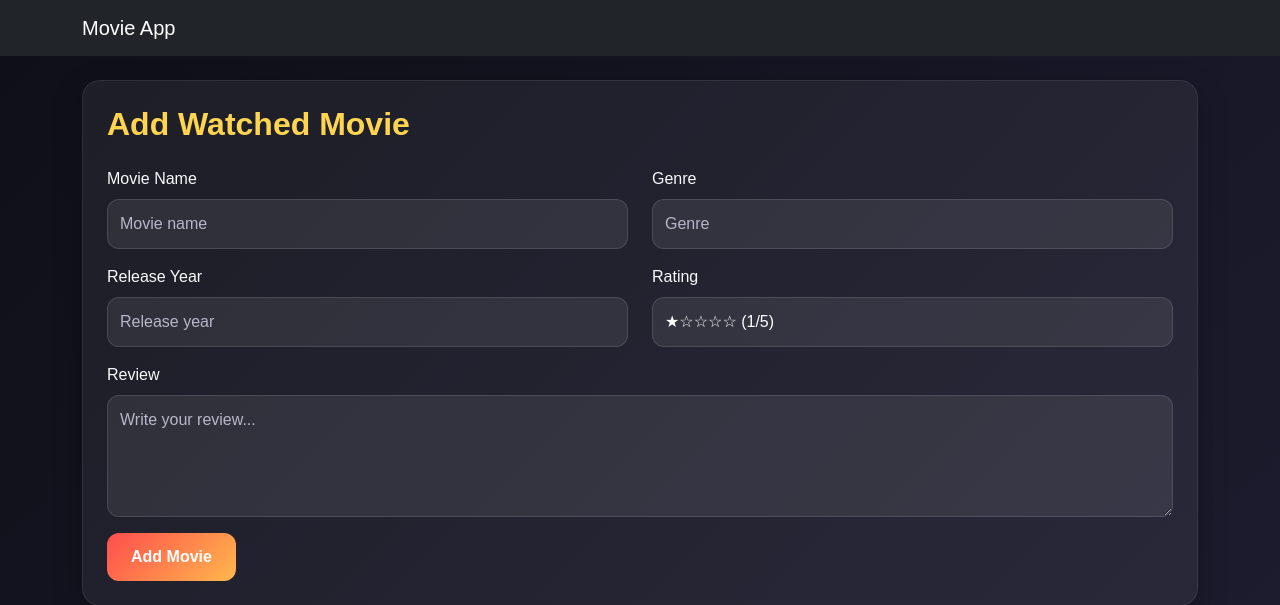
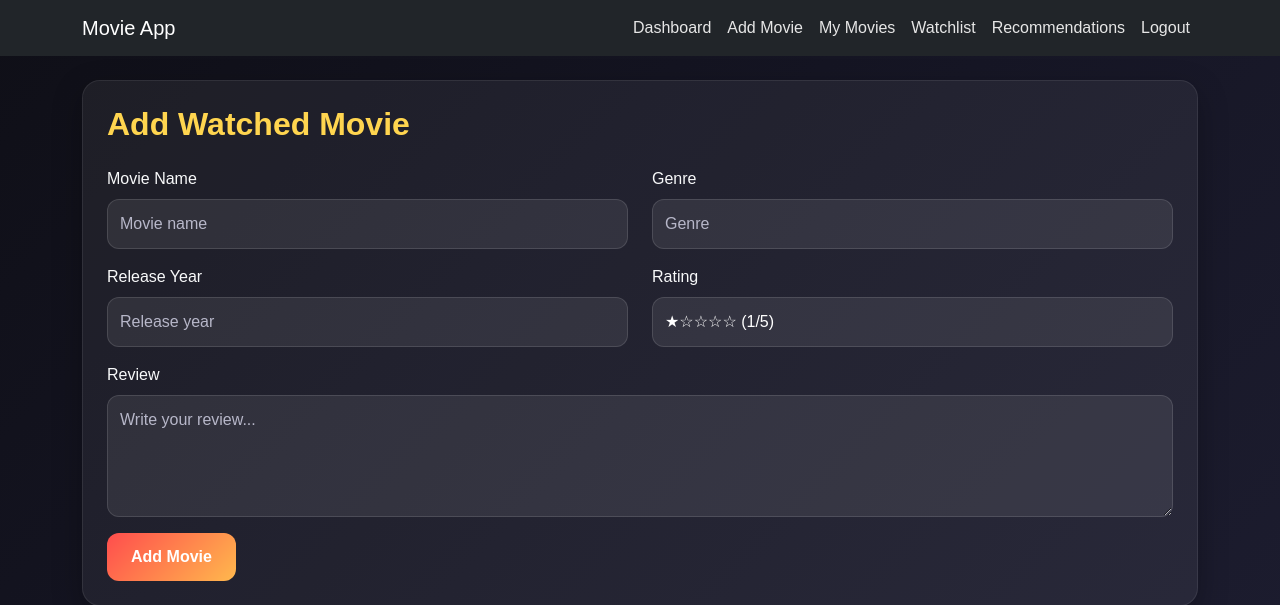
Before and after one commit to arranjan681/ReelLog, a Flask app: page /add_movie in a window 1280 px wide. Shown: the top 605 px of the page. Run offline with Flask 3, Linux system fonts and the light colour scheme; the visitor is signed in with stand-in values (Sample User, id 1).

Commit message:
Update base.html

```diff
--- a/templates/base.html
+++ b/templates/base.html
@@ -8,9 +8,36 @@
     <link rel="stylesheet" href="{{ url_for('static', filename='style.css') }}">
 </head>
 <body>
-    <nav class="navbar navbar-dark bg-dark">
+    <nav class="navbar navbar-expand-lg navbar-dark bg-dark">
         <div class="container">
-            <span class="navbar-brand">Movie App</span>
+            <a class="navbar-brand" href="{{ url_for('dashboard') }}">Movie App</a>
+
+            <button class="navbar-toggler" type="button" data-bs-toggle="collapse" data-bs-target="#navMenu">
+                <span class="navbar-toggler-icon"></span>
+            </button>
+
+            <div class="collapse navbar-collapse" id="navMenu">
+                <ul class="navbar-nav ms-auto">
+                    <li class="nav-item">
+                        <a class="nav-link" href="{{ url_for('dashboard') }}">Dashboard</a>
+                    </li>
+                    <li class="nav-item">
+                        <a class="nav-link" href="{{ url_for('add_movie') }}">Add Movie</a>
+                    </li>
+                    <li class="nav-item">
+                        <a class="nav-link" href="{{ url_for('movies') }}">My Movies</a>
+                    </li>
+                    <li class="nav-item">
+                        <a class="nav-link" href="{{ url_for('watchlist') }}">Watchlist</a>
+                    </li>
+                    <li class="nav-item">
+                        <a class="nav-link" href="{{ url_for('recommendations') }}">Recommendations</a>
+                    </li>
+                    <li class="nav-item">
+                        <a class="nav-link text-danger" href="{{ url_for('logout') }}">Logout</a>
+                    </li>
+                </ul>
+            </div>
         </div>
     </nav>
 
@@ -25,5 +52,7 @@
 
         {% block content %}{% endblock %}
     </div>
+
+    <script src="https://cdn.jsdelivr.net/npm/bootstrap@5.3.3/dist/js/bootstrap.bundle.min.js"></script>
 </body>
 </html>
```
